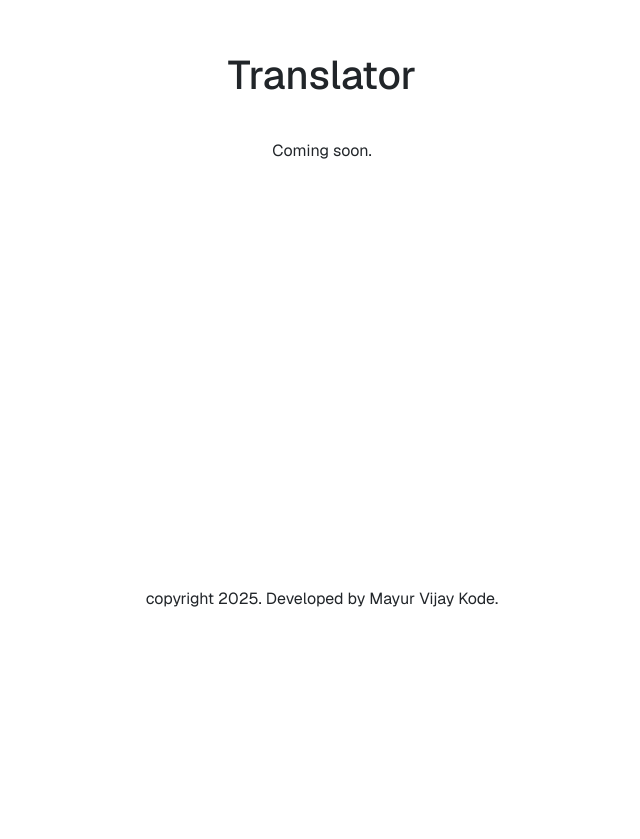
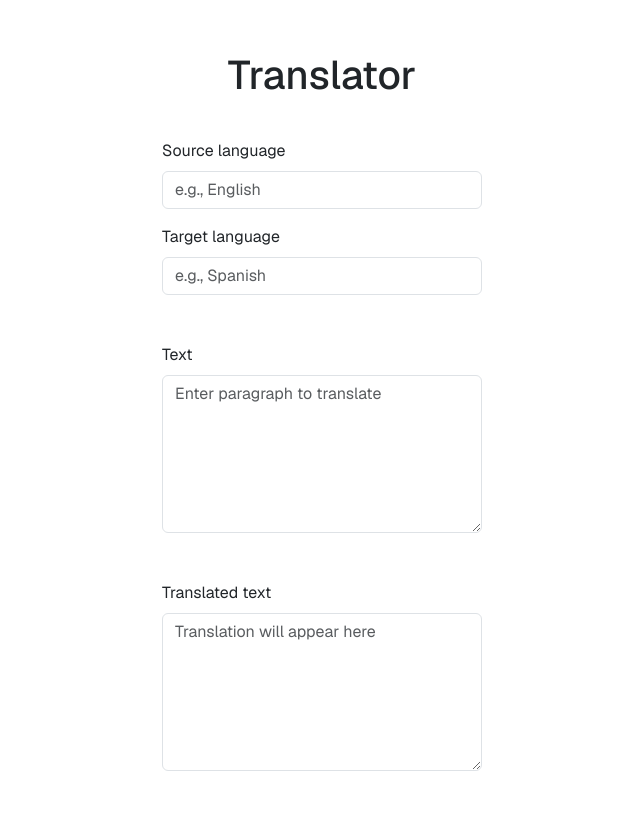
Before and after one commit to mayurkode7/Tools, a Next.js app in the folder tools-app/: page /translator in a window 1280 px wide. Shown: the part 113-952 px from the top of the page, without its empty margins (318-958 px from the left). Before the commit the page ends 800 px from the top, so only its background shows below. Built offline with nearby package versions, Linux system fonts and the light colour scheme.

Commit message:
Implement basic UI for Translator component with input fields for source language, target language, text to translate, and display of translated text using React-Bootstrap.

```diff
--- a/tools-app/src/app/translator/page.js
+++ b/tools-app/src/app/translator/page.js
@@ -1,11 +1,66 @@
+"use client";
+
 import styles from "../page.module.css";
+import { useState } from "react";
+import { Form } from "react-bootstrap";
 
 export default function Translator() {
+  const [sourceLanguage, setSourceLanguage] = useState("");
+  const [targetLanguage, setTargetLanguage] = useState("");
+  const [text, setText] = useState("");
+  const [translatedText, setTranslatedText] = useState("");
+
   return (
     <div className={styles.page}>
       <main className={styles.main}>
         <h1>Translator</h1>
-        <p>Coming soon.</p>
+
+        <Form style={{ width: 320 }}>
+          <Form.Group className="mb-3" controlId="sourceLanguage">
+            <Form.Label>Source language</Form.Label>
+            <Form.Control
+              type="text"
+              placeholder="e.g., English"
+              value={sourceLanguage}
+              onChange={(e) => setSourceLanguage(e.target.value)}
+            />
+          </Form.Group>
+
+          <Form.Group className="mb-3" controlId="targetLanguage">
+            <Form.Label>Target language</Form.Label>
+            <Form.Control
+              type="text"
+              placeholder="e.g., Spanish"
+              value={targetLanguage}
+              onChange={(e) => setTargetLanguage(e.target.value)}
+            />
+          </Form.Group>
+        </Form>
+        <Form style={{ width: 320 }}>
+          <Form.Group className="mb-3" controlId="textToTranslate">
+            <Form.Label>Text</Form.Label>
+            <Form.Control
+              as="textarea"
+              rows={6}
+              placeholder="Enter paragraph to translate"
+              value={text}
+              onChange={(e) => setText(e.target.value)}
+            />
+          </Form.Group>
+        </Form>
+
+        <Form style={{ width: 320 }}>
+          <Form.Group className="mb-3" controlId="translatedText">
+            <Form.Label>Translated text</Form.Label>
+            <Form.Control
+              as="textarea"
+              rows={6}
+              placeholder="Translation will appear here"
+              value={translatedText}
+              readOnly
+            />
+          </Form.Group>
+        </Form>
       </main>
       <footer className={styles.footer}>
         <p>copyright 2025. Developed by Mayur Vijay Kode.</p>
```
